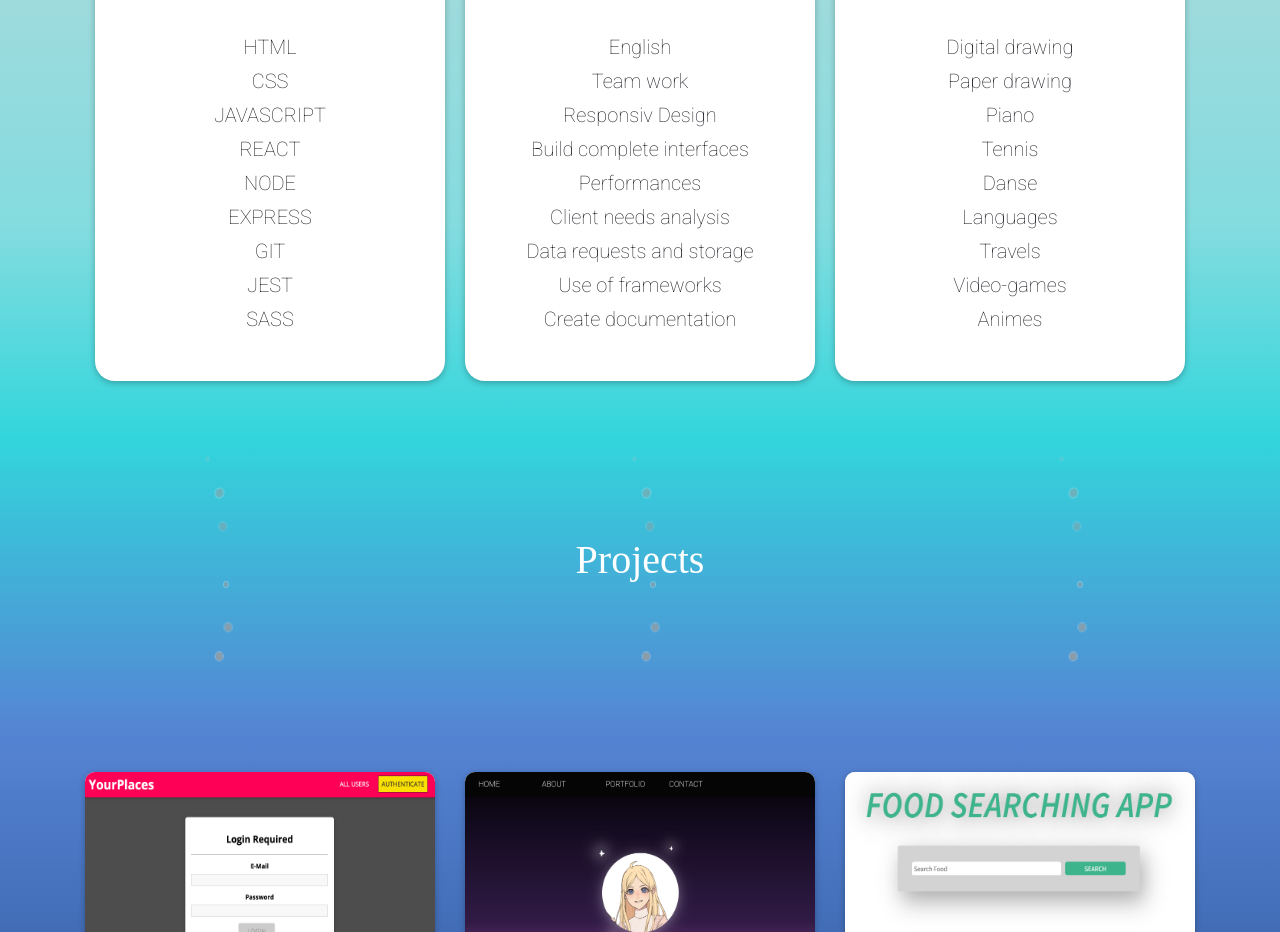
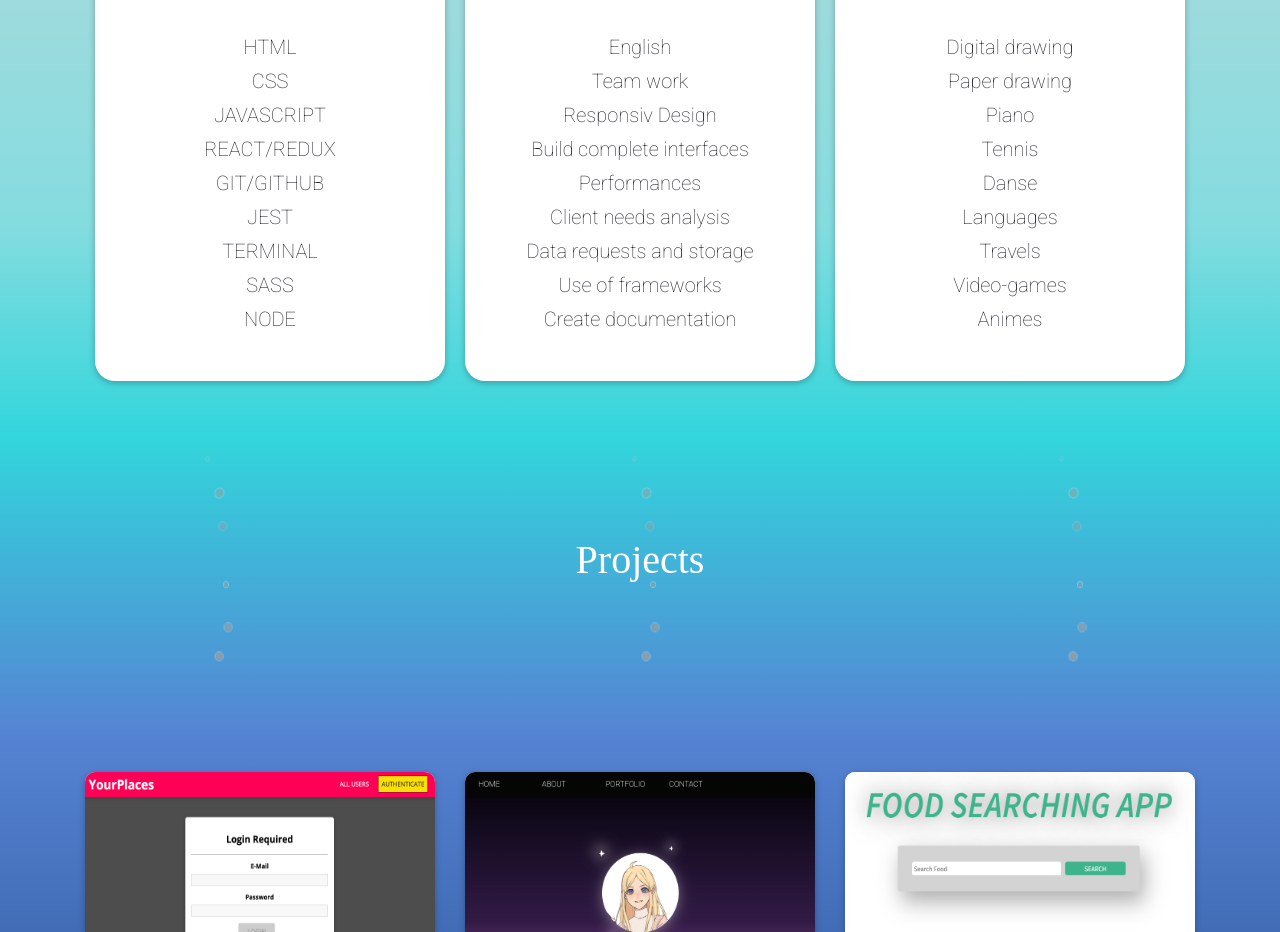
Before and after one commit to chloeturchi/my-portfolio, a React (Create React App) app: page / in a window 1280 px wide. Shown: the part 1420-2352 px from the top of the page. Built offline with nearby package versions, Linux system fonts and the light colour scheme; grey boxes are pictures that could not be loaded; a web font is replaced by a local one.

Commit message:
change about texts :pencil2:

```diff
--- a/src/sections/about/About.js
+++ b/src/sections/about/About.js
@@ -18,12 +18,12 @@ const About = () => {
                 "HTML",
                 "CSS",
                 "JAVASCRIPT",
-                "REACT",
-                "NODE",
-                "EXPRESS",
-                "GIT",
+                "REACT/REDUX",
+                "GIT/GITHUB",
                 "JEST",
-                "SASS"
+                "TERMINAL",
+                "SASS",
+                "NODE"
             ]
         },
         {
```
